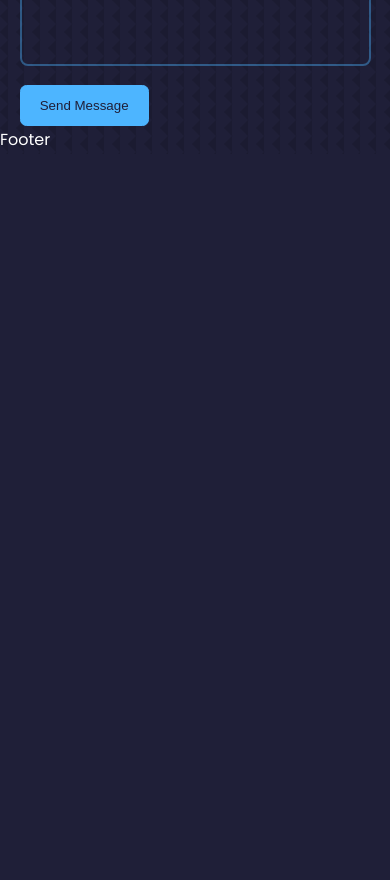
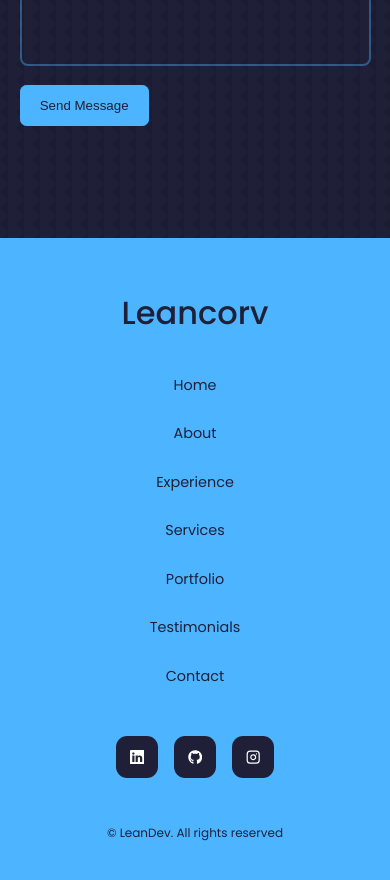
Before and after one commit to leancorv/react-portfolio, a React (Create React App) app: page / in a window 390 px wide. Shown: the part 9240-10120 px from the top of the page. Before the commit the page ends 9394 px from the top, so only its background shows below. Built offline with nearby package versions, Linux system fonts and the light colour scheme.

Commit message:
Footer Component

```diff
--- a/src/components/footer/Footer.jsx
+++ b/src/components/footer/Footer.jsx
@@ -1,9 +1,33 @@
 import React from 'react'
 import './footer.css'
+import {FaGithub} from 'react-icons/fa'
+import {FiInstagram} from 'react-icons/fi'
+import {BsLinkedin} from 'react-icons/bs'
 
 const Footer = () => {
   return (
-    <div>Footer</div>
+    <footer>
+      <a href="/#" className='footer__logo'>Leancorv</a>
+      <ul className='permalinks'>
+        <li><a href="/#">Home</a></li>
+        <li><a href="#about">About</a></li>
+        <li><a href="#experience">Experience</a></li>
+        <li><a href="#services">Services</a></li>
+        <li><a href="#portfolio">Portfolio</a></li>
+        <li><a href="#testimonials">Testimonials</a></li>
+        <li><a href="#contact">Contact</a></li>
+      </ul>
+
+      <div className="footer__socials">
+        <a href="https://twitter.com"><BsLinkedin /></a>
+        <a href="https://github.com/lecov/"><FaGithub /></a>
+        <a href="https://instagram.com"><FiInstagram /></a>
+      </div>
+
+      <div className="footer__copyright">
+        <small>&copy; LeanDev. All rights reserved</small>
+      </div>
+    </footer>
   )
 }
 
--- a/src/components/footer/footer.css
+++ b/src/components/footer/footer.css
@@ -0,0 +1,65 @@
+footer {
+    background: var(--color-primary);
+    padding: 3rem 0;
+    text-align: center;
+    font-size: 0.9rem;
+    margin-top: 7rem;
+}
+
+footer a {
+    color: var(--color-bg);
+}
+
+.footer__logo {
+    font-size: 2rem;
+    font-weight: 500;
+    margin-bottom: 2rem;
+    display: inline-block;
+}
+
+.permalinks {
+    display: flex;
+    flex-wrap: wrap;
+    justify-content: center;
+    gap: 2rem;
+    margin: 0 auto 3rem;
+}
+
+.footer__socials {
+    display: flex;
+    justify-content: center;
+    gap: 1rem;
+    margin-bottom: 4rem;
+}
+
+.footer__socials a {
+    background: var(--color-bg);
+    color: var(--color-white);
+    padding: 0.8rem;
+    border-radius: 0.7rem;
+    display: flex;
+    border: 1px solid transparent;
+}
+
+.footer__socials:hover {
+    background: transparent;
+    color: var(--color-bg);
+    border-color: var(--color-bg);
+}
+
+.footer__copyright {
+    margin-bottom: 4rem;
+    color: var(--color-bg);
+}
+
+/* =================== MEDIA QUERIES (SMALL DEVICES) ==================*/
+@media screen and (max-width: 600px) {
+    .permalinks {
+        flex-direction: column;
+        gap: 1.5rem;
+    }
+
+    .footer__socials {
+        margin-bottom: 2.6rem;
+    }
+}
--- a/src/components/nav/nav.css
+++ b/src/components/nav/nav.css
@@ -28,6 +28,6 @@
 }
 
 nav a.active {
-    background: var(--color-bg);
-    color: var(--color-white);
+    background: var(--color-primary);
+    color: var(--color-bg);
 }
```
